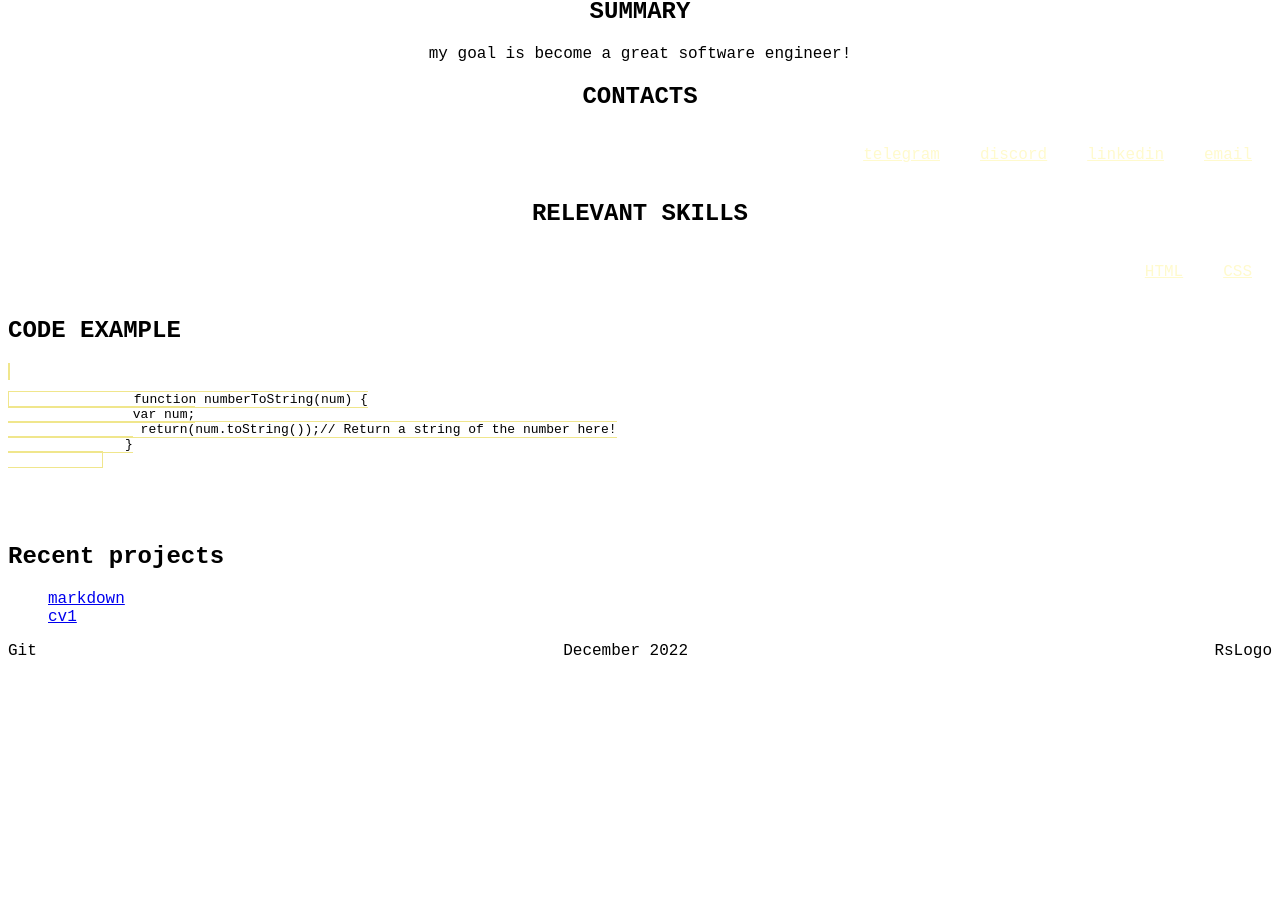
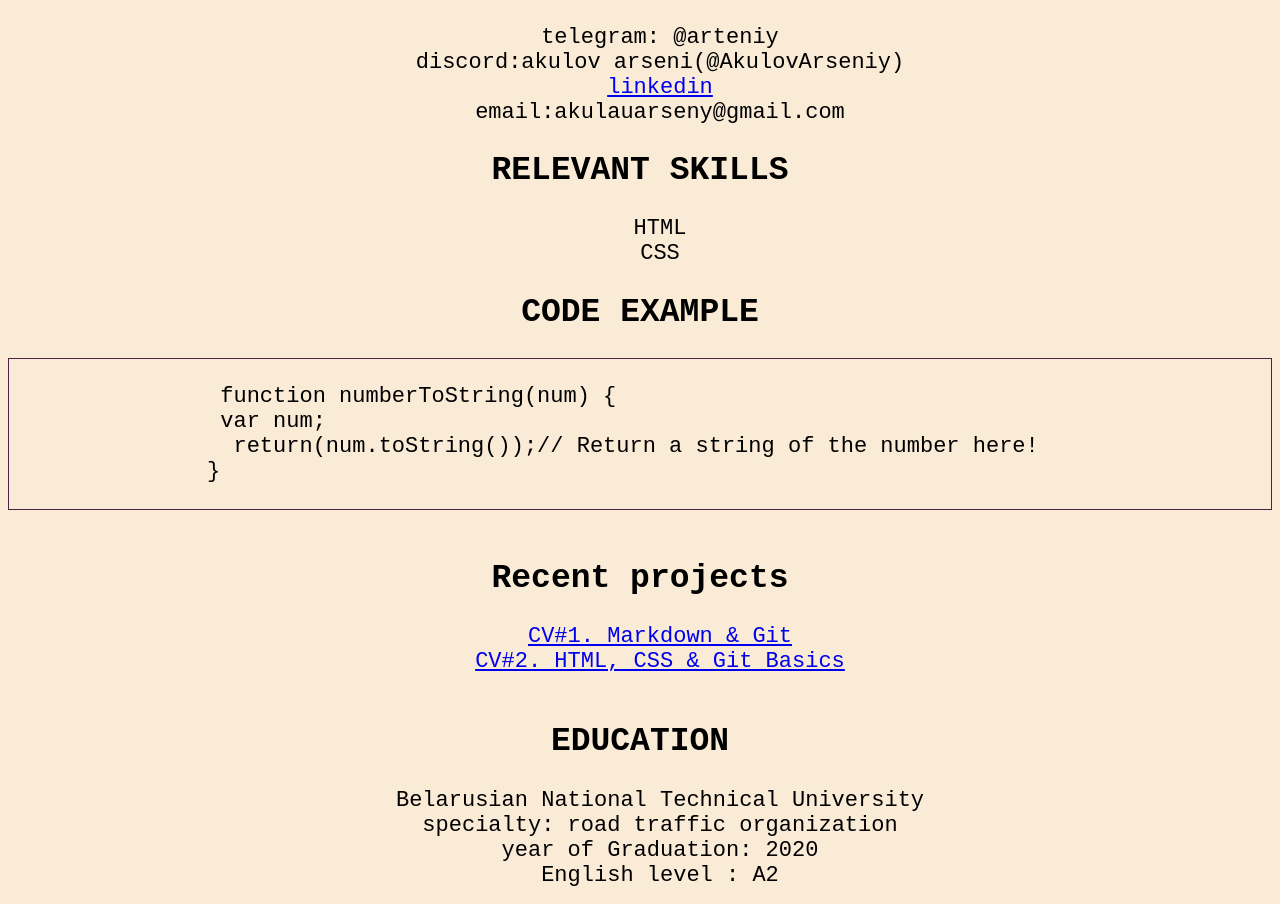
Before and after one commit to AkulovArseniy/rsschool-cv-old, a plain HTML site: page index.html in a window 1280 px wide. Shown: the part 837-1741 px from the top of the page. Before the commit the page ends 1505 px from the top, so only its background shows below. Drawn offline with Linux system fonts and the light colour scheme.

Commit message:
feat:add all conditions

```diff
--- a/index.html
+++ b/index.html
@@ -13,38 +13,38 @@
     <header class="header">
         <nav class="nav">
         <ul class="nav-list">
+            <li class="nav-item"><a href="#summary" class="nav-link">Summary</a></li>
             <li class="nav-item"><a href="#contacts" class="nav-link">Contacts</a></li>
-            <li class="nav-item"><a href="#summary" class="nav-link">Summary</a></li>
-            <li class="nav-item"><a href="#skills" class="nav-link">Skills</a></li>
+            <li class="nav-item"><a href="#education" class="nav-link">Education</a></li>
             </ul>
         </nav>
     </header>
     <main>
         <img class="pfp" src="./assets/img/image.jpg" alt="my photo">
         <h1 class="name">AKULAU ARSENI</h1>
-        <div class="summary">
-            <h2>SUMMARY</h2>
+        <div class="alignment">
+            <h2 id="summary">SUMMARY</h2>
             <p>my goal is become a great software engineer!</p>
         </div>
-        <div class="contacts">
-            <h2>CONTACTS</h2>
-            <ul class="nav-list">
-                <li class="nav-item"><a href="#contacts" class="nav-link">telegram</a></li>
-                <li class="nav-item"><a href="#summary" class="nav-link">discord</a></li>
-                <li class="nav-item"><a href="#skills" class="nav-link">linkedin</a></li>
-                <li class="nav-item"><a href="#skills" class="nav-link">email</a></li>
+        <div class="alignment">
+            <h2 id="contacts">CONTACTS</h2>
+            <ul>
+                <li class="nav-item">telegram: @arteniy</li>
+                <li class="nav-item">discord:akulov arseni(@AkulovArseniy)</li>
+                <li class="nav-item"><a href="https://www.linkedin.com/in/arseniy-akulov-a087a11a0/">linkedin</a></li>
+                <li class="nav-item">email:akulauarseny@gmail.com</li>
                 </ul>
         </div>
-        <div class="relevant-skills">
+        <div id="skills" class="alignment">
             <h2>RELEVANT SKILLS</h2>
-            <ul class="nav-list">
-                <li class="nav-item"><a href="#contacts" class="nav-link">HTML</a></li>
-                <li class="nav-item"><a href="#summary" class="nav-link">CSS</a></li>
+            <ul>
+                <li class="nav-item">HTML</li>
+                <li class="nav-item">CSS</li>
                 </ul>
         </div>
         <div>
-            <h2>CODE EXAMPLE</h2>
-            <pre><code  class="code-example"><pre>
+            <h2 class="code-example-paragraph">CODE EXAMPLE</h2>
+            <pre class="code-example"><code>
                 function numberToString(num) {
                 var num;
                  return(num.toString());// Return a string of the number here!
@@ -53,17 +53,27 @@
         </div>
 
     </main>
-    <div class="recent-projects">
+    <div class="alignment">
         <h2>Recent projects</h2>
         <ul>
-            <li class="nav-item"><a href="#contacts">markdown</a></li>
-            <li class="nav-item"><a href="#summary">cv1</a></li>
-            </ul>
+            <li class="nav-item"><a href="https://akulovarseniy.github.io/rsschool-cv/cv">CV#1. Markdown & Git</a></li>
+            <li class="nav-item"><a href="https://github.com/AkulovArseniy/rsschool-cv/commits/gh-pages">CV#2. HTML, CSS & Git Basics</a></li>
+        </ul>
     </div>
+    <div class="alignment">
+        <h2 id="education">EDUCATION</h2>
+        <ul>
+            <li class="nav-item">Belarusian National Technical University</li>
+            <li class="nav-item">specialty: road traffic organization</li>
+            <li class="nav-item">year of Graduation: 2020</li>
+            <li class="nav-item">English level : A2</li>
+        </ul>
+    </div>
+
 <footer class="footer">
-    <div class="create-date">Git</div>
+    <a href="https://github.com/AkulovArseniy"><img class="git-logo" src="./assets/img/icons8-github.svg" alt="github-logo"></a>
     <div class="create-date">December 2022</div>
-    <div class="create-date">RsLogo</div>
+    <a href="https://rs.school/js-en/"><img class="rsschool-logo" src="./assets/img/rs_school_js.svg" alt="rsschool-logo"></a>
 </footer>
 </body>
 </html>
--- a/style.css
+++ b/style.css
@@ -1,12 +1,18 @@
 :root{
     font-family: 'Times New Roman', Times, serif;
+    background-color: antiquewhite;
+    font-size: 22px;
 }
 * {
     box-sizing: border-box;
   }
+  .h2{
+    text-align: center;
+    position: static;
+  }
  .name{
     text-align: center;
-    margin: 8% 37.5%;
+    margin: 5px;
     position: static;
 
  }
@@ -36,13 +42,14 @@ body {
 }
 .main{
     margin-top: 59px;
+    margin-bottom: 0px;
     position:static;
 }
 .nav-item {
     list-style: none;
 }
 .nav-link {
-    color:lemonchiffon;
+    color:black;
     padding: 0px 20px;
     line-height: 50px;
   }
@@ -53,27 +60,34 @@ body {
     justify-content: flex-end;
     align-items: center;
 }
-.summary{
-    text-align: center;
-    position: static;
-}
-.contacts{
-    text-align: center;
-    position: static;
-}
 .relevant-skills{
     text-align: center;
     position: static;
 }
+.code-example-paragraph{
+    text-align: center;
+    position: static;
+}
 .code-example{
-    border: 1px solid khaki;
+    border: 1px solid rgb(78, 34, 71);
 }
 .create-date{
     text-align: center;
     position: static;
 }
 .footer{
+    width: 100%;
+    background-color: #36486b;
+    box-shadow: 0 2px 4px rgb(0 0 0 / 75%);
     display: flex;
     flex-direction: row;
+    align-items: center;
     justify-content: space-between;
 }
+.rsschool-logo{
+    height: 30px;
+}
+.alignment{
+    text-align: center;
+    position: static;
+}
```
Also changed, not shown: assets/img/icons8-github.svg (added), assets/img/rs_school_js.svg (added), 1 other file.
